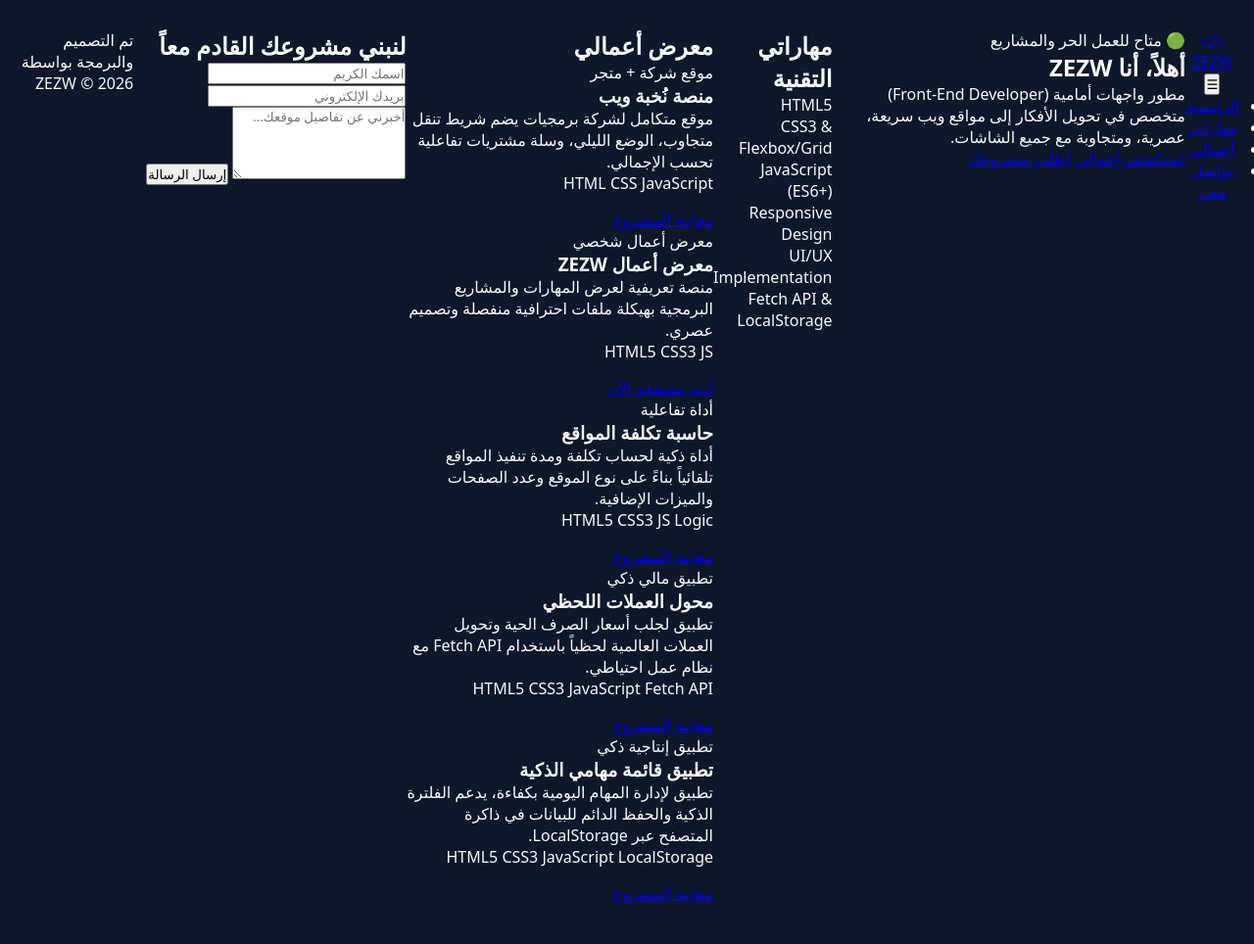
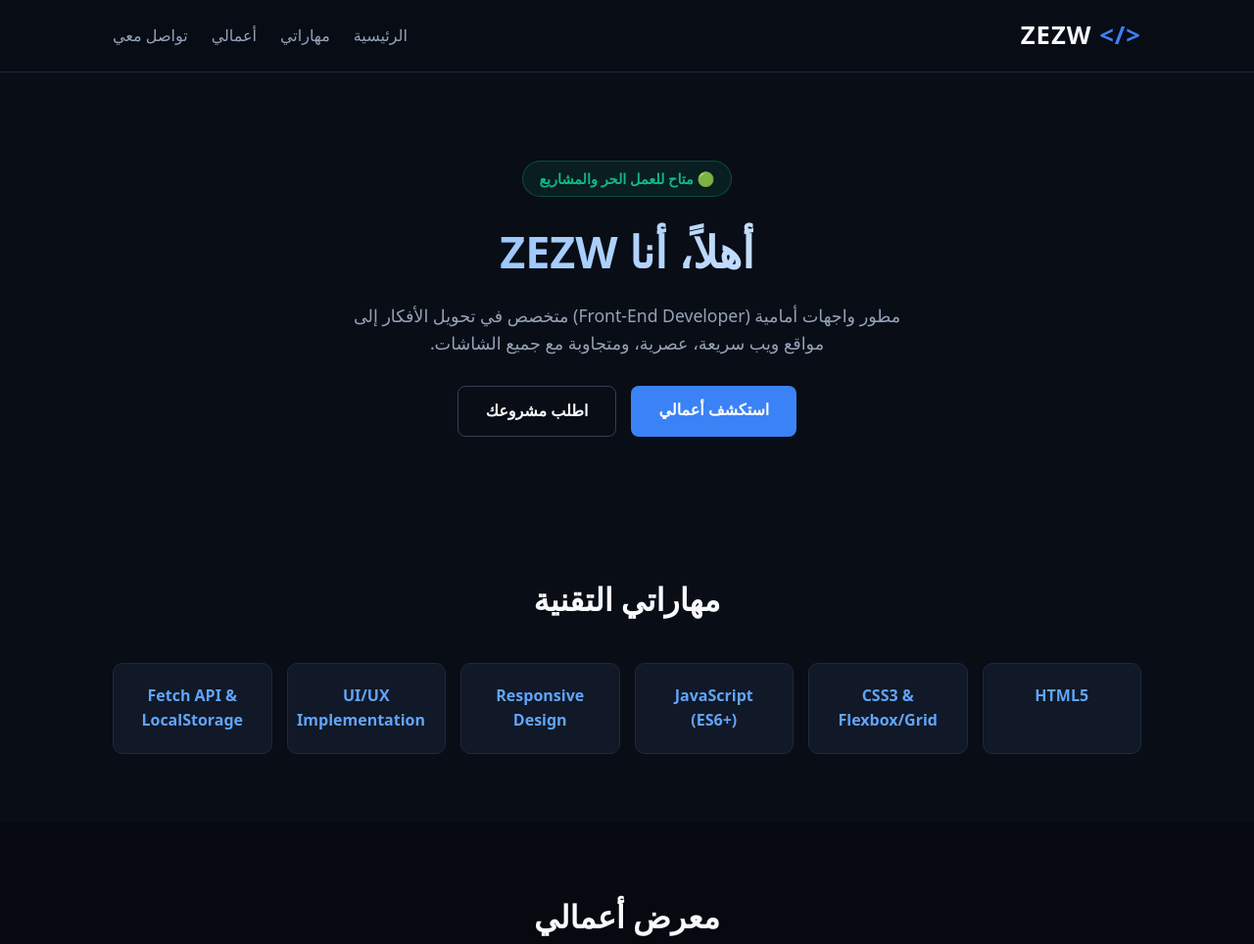
Before and after one commit to zezw-dev/zezw-dev.github.io, a plain HTML site: page index.html in a window 1280 px wide. Shown: the top 964 px of the page at 98% size. Drawn offline with Linux system fonts and the light colour scheme.

Commit message:
Add files via upload

```diff
--- a/style.css
+++ b/style.css
@@ -1,181 +1,252 @@
+:root {
+    --primary: #3b82f6;
+    --accent: #10b981;
+    --bg-dark: #090d16;
+    --card-bg: #111827;
+    --text-main: #f8fafc;
+    --text-muted: #94a3b8;
+}
 * {
     margin: 0;
     padding: 0;
     box-sizing: border-box;
     font-family: system-ui, -apple-system, sans-serif;
+    scroll-behavior: smooth;
+    -webkit-tap-highlight-color: transparent;
 }
-
 body {
-    background-color: #0f172a;
-    color: #f8fafc;
-    min-height: 100vh;
-    display: flex;
-    justify-content: center;
-    align-items: flex-start;
-    padding: 30px 15px;
+    background-color: var(--bg-dark);
+    color: var(--text-main);
+    line-height: 1.6;
 }
-
-.app-container {
-    background-color: #1e293b;
-    width: 100%;
-    max-width: 480px;
-    border-radius: 16px;
-    padding: 25px;
-    box-shadow: 0 10px 25px rgba(0, 0, 0, 0.4);
-    border: 1px solid #334155;
+.container {
+    width: 90%;
+    max-width: 1050px;
+    margin: auto;
 }
-
 header {
-    text-align: center;
-    margin-bottom: 20px;
+    background: rgba(9, 13, 22, 0.9);
+    backdrop-filter: blur(10px);
+    border-bottom: 1px solid #1e293b;
+    position: sticky;
+    top: 0;
+    z-index: 100;
 }
-
-header h1 {
-    font-size: 1.6rem;
-    color: #38bdf8;
-    margin-bottom: 5px;
-}
-
-header p {
-    font-size: 0.9rem;
-    color: #94a3b8;
-}
-
-.input-group {
-    display: flex;
-    gap: 10px;
-    margin-bottom: 20px;
-}
-
-#taskInput {
-    flex: 1;
-    padding: 12px 15px;
-    border-radius: 10px;
-    border: 1px solid #334155;
-    background-color: #0f172a;
-    color: #f8fafc;
-    font-size: 1rem;
-    outline: none;
-}
-
-#taskInput:focus {
-    border-color: #38bdf8;
-}
-
-#addBtn {
-    background-color: #2563eb;
-    color: white;
-    border: none;
-    padding: 0 20px;
-    border-radius: 10px;
-    font-weight: bold;
-    cursor: pointer;
-    transition: 0.2s;
-}
-
-#addBtn:hover {
-    background-color: #1d4ed8;
-}
-
-.filters {
-    display: flex;
-    justify-content: space-between;
-    gap: 8px;
-    margin-bottom: 20px;
-    background-color: #0f172a;
-    padding: 6px;
-    border-radius: 10px;
-}
-
-.filter-btn {
-    flex: 1;
-    background: transparent;
-    border: none;
-    color: #94a3b8;
-    padding: 8px;
-    border-radius: 8px;
-    cursor: pointer;
-    font-size: 0.9rem;
-    transition: 0.2s;
-}
-
-.filter-btn.active {
-    background-color: #2563eb;
-    color: white;
-    font-weight: bold;
-}
-
-.task-list {
-    list-style: none;
-    max-height: 350px;
-    overflow-y: auto;
-    margin-bottom: 20px;
-}
-
-.task-item {
+nav {
     display: flex;
     justify-content: space-between;
     align-items: center;
-    background-color: #0f172a;
-    padding: 12px 15px;
-    border-radius: 10px;
-    margin-bottom: 10px;
-    border: 1px solid #334155;
-    transition: 0.2s;
+    width: 100%;
+    padding: 16px 0;
 }
-
-.task-text {
-    flex: 1;
-    cursor: pointer;
-    font-size: 1rem;
-    word-break: break-word;
-    margin-left: 10px;
+.logo {
+    font-size: 1.6rem;
+    font-weight: 800;
+    color: var(--text-main);
+    text-decoration: none;
+    letter-spacing: 1px;
 }
-
-.task-item.completed .task-text {
-    text-decoration: line-through;
-    color: #64748b;
+.logo span {
+    color: var(--primary);
 }
-
-.delete-btn {
-    background-color: #ef4444;
-    color: white;
+.nav-links {
+    display: flex;
+    gap: 24px;
+    list-style: none;
+}
+.nav-links a {
+    color: var(--text-muted);
+    text-decoration: none;
+    font-weight: 500;
+    transition: 0.3s;
+}
+.nav-links a:hover {
+    color: var(--primary);
+}
+.menu-btn {
+    display: none;
+    background: none;
     border: none;
-    padding: 6px 10px;
-    border-radius: 6px;
-    cursor: pointer;
-    font-size: 0.85rem;
-}
-
-.app-footer {
-    display: flex;
-    justify-content: space-between;
-    align-items: center;
-    border-top: 1px solid #334155;
-    padding-top: 15px;
-    font-size: 0.85rem;
-    color: #94a3b8;
-}
-
-#clearCompleted {
-    background: transparent;
-    border: 1px solid #475569;
-    color: #cbd5e1;
-    padding: 5px 10px;
-    border-radius: 6px;
+    color: var(--text-main);
+    font-size: 1.8rem;
     cursor: pointer;
 }
-
-#clearCompleted:hover {
-    border-color: #ef4444;
-    color: #ef4444;
+.hero {
+    text-align: center;
+    padding: 90px 0 70px;
 }
-.input-group {
+.badge {
+    background: rgba(16, 185, 129, 0.1);
+    color: var(--accent);
+    border: 1px solid rgba(16, 185, 129, 0.3);
+    padding: 6px 16px;
+    border-radius: 20px;
+    font-size: 0.9rem;
+    font-weight: bold;
+    display: inline-block;
+}
+.hero h1 {
+    font-size: 2.8rem;
+    margin: 20px 0 15px;
+    background: linear-gradient(to left, #ffffff, #60a5fa);
+    -webkit-background-clip: text;
+    -webkit-text-fill-color: transparent;
+}
+.hero p {
+    color: var(--text-muted);
+    max-width: 600px;
+    margin: 0 auto 30px;
+    font-size: 1.1rem;
+}
+.hero-btns {
+    display: flex;
+    gap: 15px;
+    justify-content: center;
+    flex-wrap: wrap;
+}
+.btn {
+    background: var(--primary);
+    color: #fff;
+    padding: 12px 28px;
+    border-radius: 8px;
+    text-decoration: none;
+    font-weight: bold;
+    border: none;
+    cursor: pointer;
+    transition: 0.3s;
+}
+.btn:hover {
+    background: #2563eb;
+    transform: translateY(-2px);
+}
+.btn-outline {
+    background: transparent !important;
+    border: 1px solid #334155 !important;
+    color: var(--text-main) !important;
+}
+.btn-outline:hover {
+    border-color: var(--primary) !important;
+    background: rgba(59, 130, 246, 0.1) !important;
+}
+section {
+    padding: 70px 0;
+}
+.section-title {
+    text-align: center;
+    font-size: 2rem;
+    margin-bottom: 40px;
+}
+.skills-grid {
+    display: grid;
+    grid-template-columns: repeat(auto-fit, minmax(150px, 1fr));
+    gap: 15px;
+}
+.skill-card {
+    background: var(--card-bg);
+    border: 1px solid #1e293b;
+    padding: 20px;
+    border-radius: 10px;
+    text-align: center;
+    font-weight: bold;
+    color: #60a5fa;
+    transition: 0.3s;
+}
+.skill-card:hover {
+    border-color: var(--primary);
+    transform: translateY(-4px);
+}
+.projects-section {
+    background: #060910;
+}
+.projects-grid {
+    display: grid;
+    grid-template-columns: repeat(auto-fit, minmax(280px, 1fr));
+    gap: 25px;
+}
+.project-card {
+    background: var(--card-bg);
+    border: 1px solid #1e293b;
+    padding: 28px;
+    border-radius: 14px;
+    transition: 0.3s;
+}
+.project-card:hover {
+    border-color: var(--primary);
+    transform: translateY(-5px);
+}
+.project-tag {
+    color: var(--accent);
+    font-size: 0.85rem;
+    font-weight: bold;
+    margin-bottom: 10px;
+}
+.project-card h3 {
+    font-size: 1.4rem;
+    margin-bottom: 10px;
+}
+.project-card p {
+    color: var(--text-muted);
+    margin-bottom: 20px;
+    font-size: 0.95rem;
+}
+.tech-used {
     display: flex;
     gap: 8px;
-    width: 100%;
+    flex-wrap: wrap;
 }
-.input-group input {
-    flex: 1;
-    min-width: 0;
+.tech-used span {
+    background: #1e293b;
+    color: #cbd5e1;
+    padding: 4px 10px;
+    border-radius: 6px;
+    font-size: 0.8rem;
 }
+.contact-form {
+    max-width: 550px;
+    margin: auto;
+    display: flex;
+    flex-direction: column;
+    gap: 15px;
+}
+.contact-form input, .contact-form textarea {
+    background: var(--card-bg);
+    border: 1px solid #1e293b;
+    color: var(--text-main);
+    padding: 14px;
+    border-radius: 8px;
+    font-size: 1rem;
+}
+.contact-form input:focus, .contact-form textarea:focus {
+    outline: none;
+    border-color: var(--primary);
+}
+footer {
+    text-align: center;
+    padding: 25px 0;
+    border-top: 1px solid #1e293b;
+    color: var(--text-muted);
+    font-size: 0.9rem;
+}
+@media (max-width: 600px) {
+    .menu-btn {
+        display: block;
+    }
+    .nav-links {
+        display: none;
+        flex-direction: column;
+        position: absolute;
+        top: 68px;
+        right: 0;
+        width: 100%;
+        background: var(--card-bg);
+        padding: 20px;
+        border-bottom: 1px solid #1e293b;
+        text-align: center;
+    }
+    .nav-links.active {
+        display: flex;
+    }
+    .hero h1 {
+        font-size: 2.1rem;
+    }
+}
```
